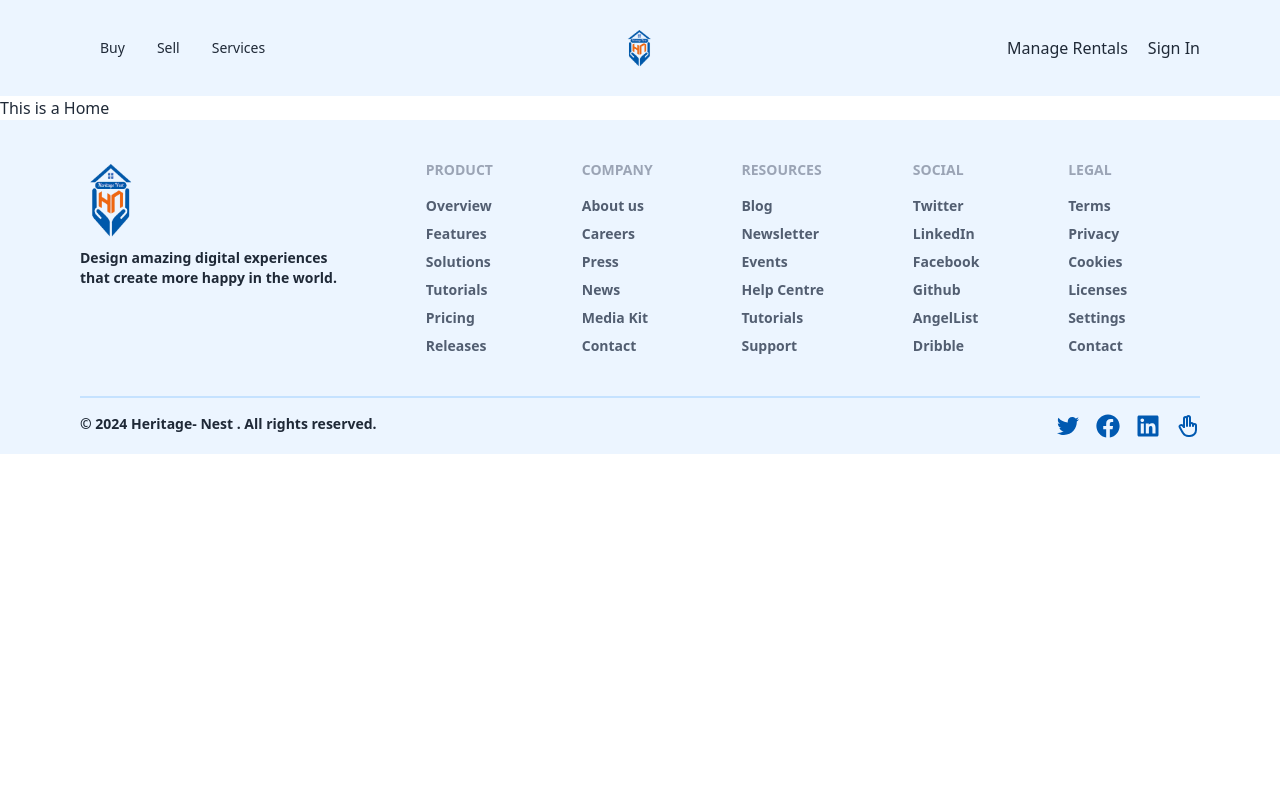
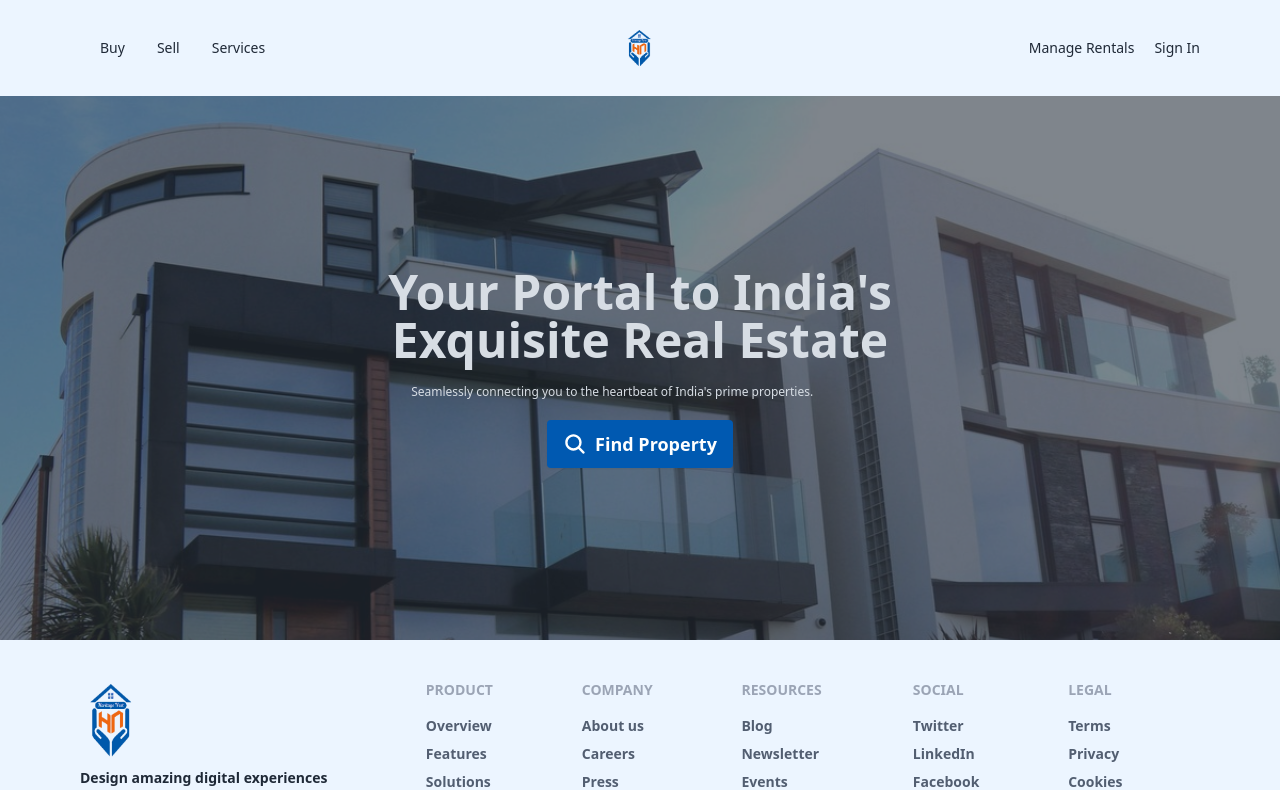
Before and after one commit to TanveerAhmed4545/Heritage-Nest, a React (Vite) app: page / in a window 1280 px wide. Shown: the top 790 px of the page. Built offline with nearby package versions, Linux system fonts and the light colour scheme.

Commit message:
add banner

```diff
--- /dev/null
+++ b/src/Pages/Home/Banner/Banner.jsx
@@ -0,0 +1,33 @@
+import { IoSearch } from "react-icons/io5";
+import img from "../../../assets/images/banner.jpg";
+
+/* eslint-disable react/no-unescaped-entities */
+const Banner = () => {
+  return (
+    <div
+      className="hero min-h-[544px]"
+      style={{
+        backgroundImage: `url(${img})`,
+      }}
+    >
+      <div className="hero-overlay bg-opacity-60"></div>
+      <div className="hero-content text-neutral-content text-center">
+        <div className="max-w-lg">
+          <h1 className="mb-5 text-5xl font-bold">
+            Your Portal to India's <br /> Exquisite Real Estate
+          </h1>
+          <p className="mb-5 max-w-md text-xs">
+            Seamlessly connecting you to the heartbeat of India's prime
+            properties.
+          </p>
+          <button className="btn bg-[#0059B1] rounded border-none text-lg text-[#FFFFFF]">
+            <IoSearch className="size-6" />
+            Find Property
+          </button>
+        </div>
+      </div>
+    </div>
+  );
+};
+
+export default Banner;
--- a/src/Pages/Home/Home.jsx
+++ b/src/Pages/Home/Home.jsx
@@ -1,7 +1,9 @@
+import Banner from "./Banner/Banner";
+
 const Home = () => {
   return (
     <div>
-      <h2>This is a Home</h2>
+      <Banner />
     </div>
   );
 };
--- a/src/Pages/Shared/Navbar/Navbar.jsx
+++ b/src/Pages/Shared/Navbar/Navbar.jsx
@@ -57,8 +57,8 @@ const Navbar = () => {
           </Link>
         </div>
         <div className="navbar-end">
-          <a className="mr-5">Manage Rentals</a>
-          <a className="">Sign In</a>
+          <a className="mr-5  text-sm ">Manage Rentals</a>
+          <a className="text-sm ">Sign In</a>
         </div>
       </div>
     </>
```
Also changed, not shown: src/assets/images/banner.jpg (added).
